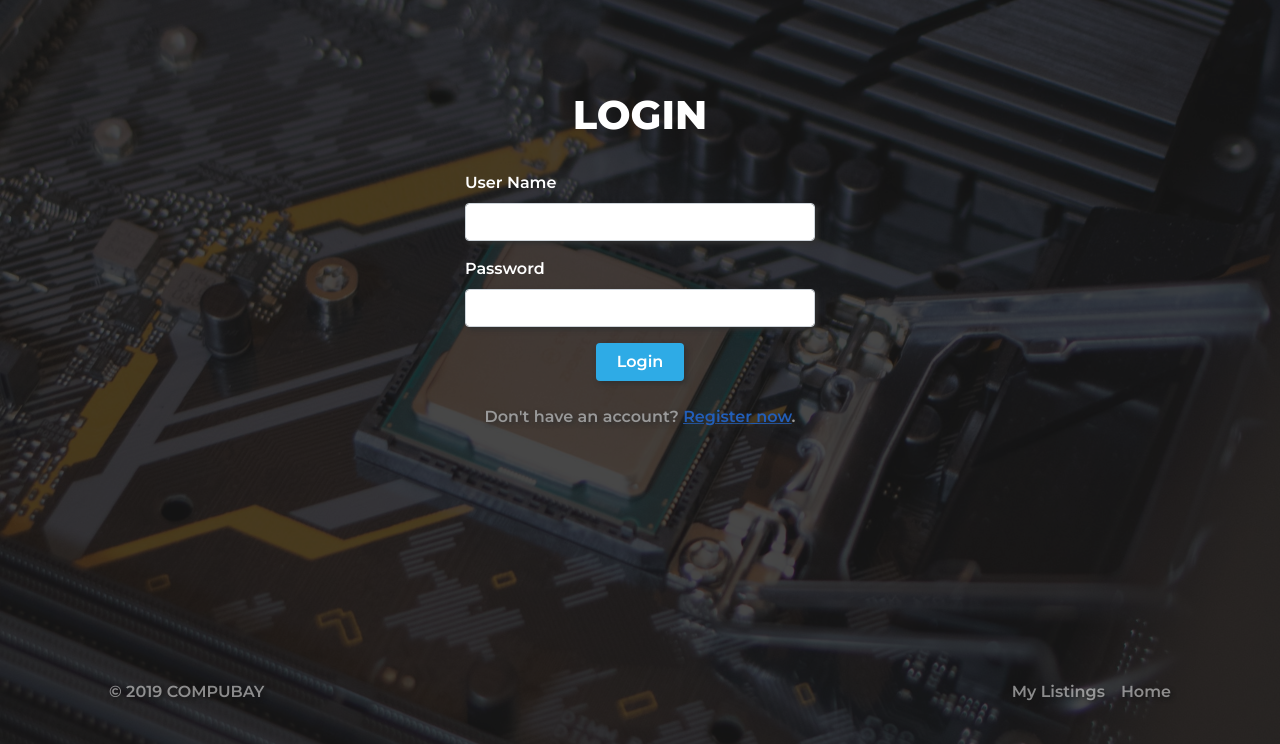
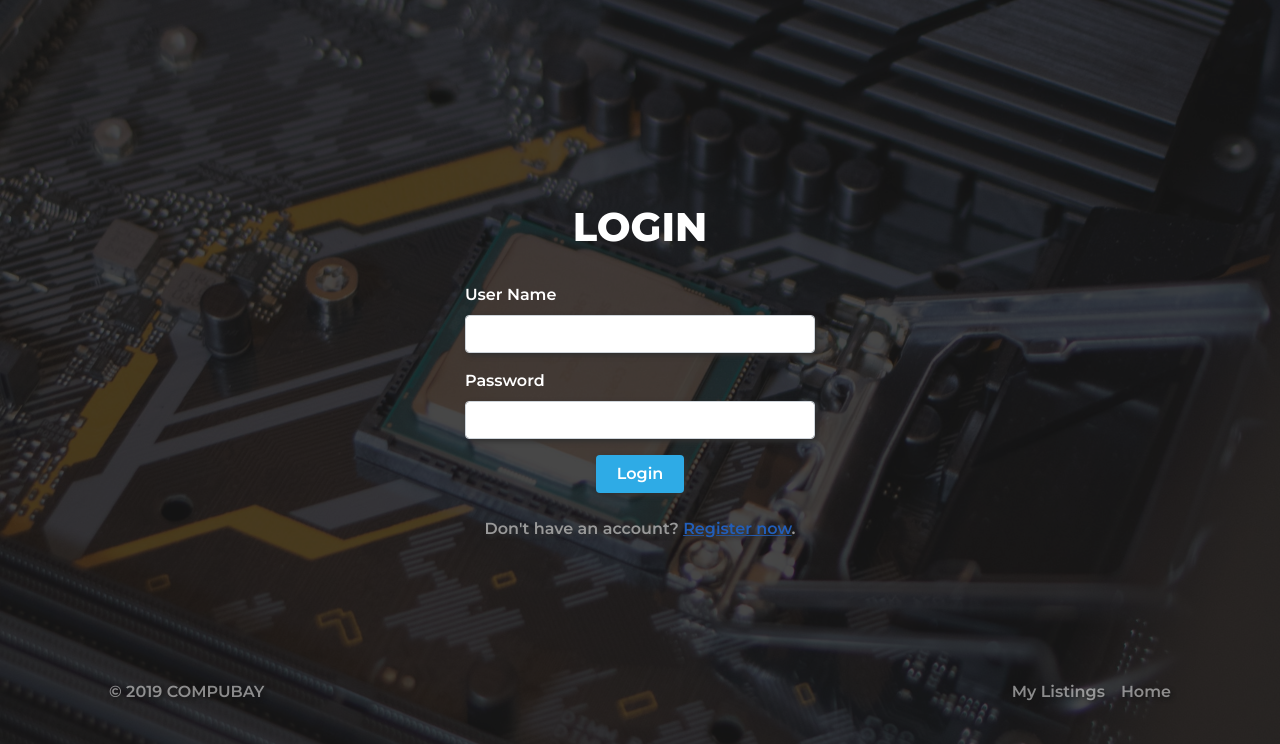
Before and after one commit to Wrdle/IAB207MarketPlace, a Flask app: page /login in a window 1280 px wide. Shown: the part 56-800 px from the top of the page. Run offline with Flask 2, Linux system fonts and the light colour scheme; some libraries are stand-ins or nearby versions.

Commit message:
Final updates

```diff
--- a/marketplace/static/css/login.css
+++ b/marketplace/static/css/login.css
@@ -28,7 +28,7 @@
 .main .main-container{
     margin-left: auto;
     margin-right: auto;
-    top: 35.0%;
+    top: 50.0%;
     transform: translateY(-50.0%);
     position: relative;
 }
--- a/marketplace/templates/past_listing.html
+++ b/marketplace/templates/past_listing.html
@@ -33,7 +33,7 @@
                                 <!-- Listing Info -->
                                 <div class="col-10">
                                     <div class="d-flex w-100 justify-content-between">
-                                        <a href="/item/{{ listing.id }}/bids"><h5 class="card-title">{{ listing.values()[0] }}</h5></a>
+                                        <h5 class="card-title">{{ listing.values()[0] }}</h5>
                                     </div>
                                     <small class="mb-1"><b>Price:</b> ${{ listing.values()[1] }}</small><br>
                                     <small class="mb-1"><b>Sold To:</b> {{ listing.values()[3] }}</small><br>
```
